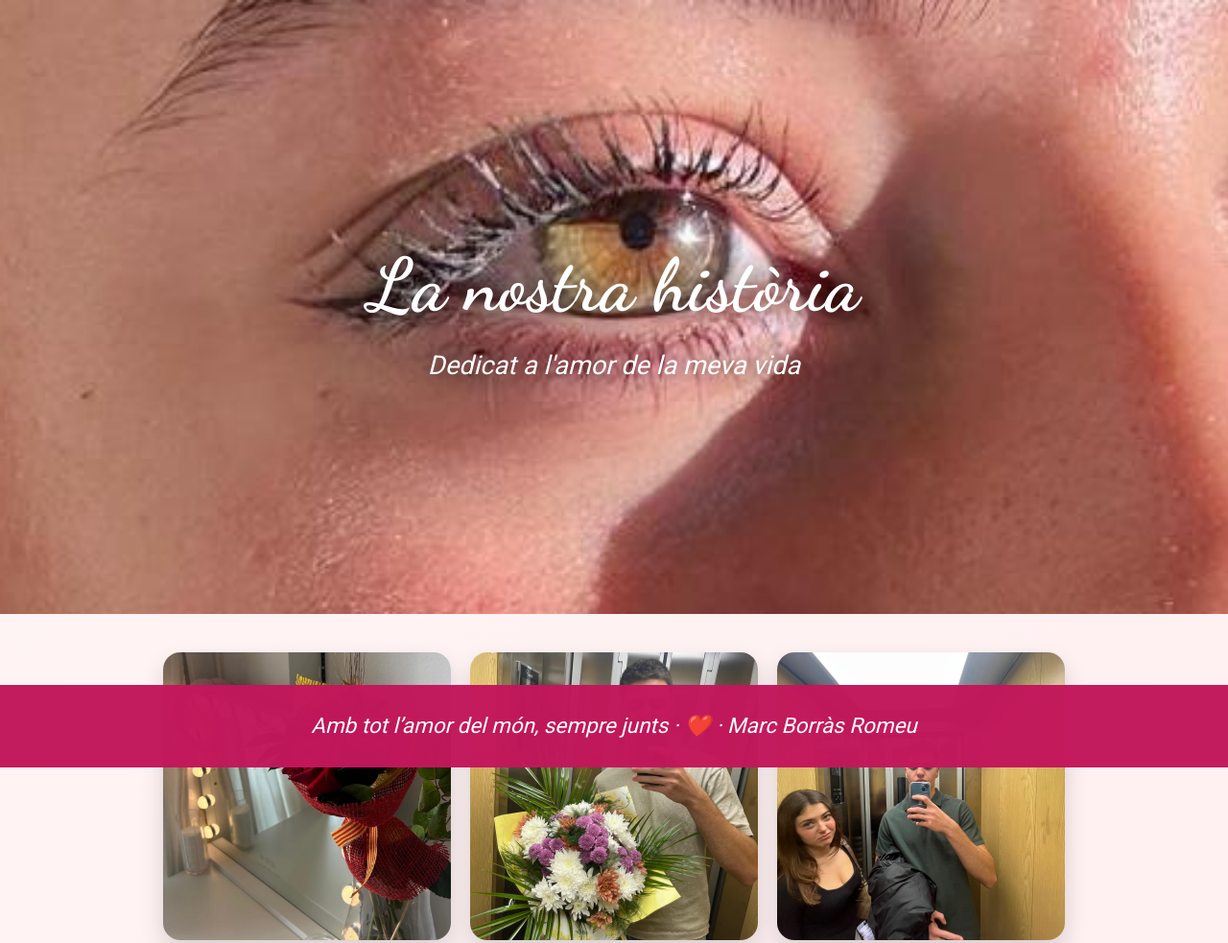
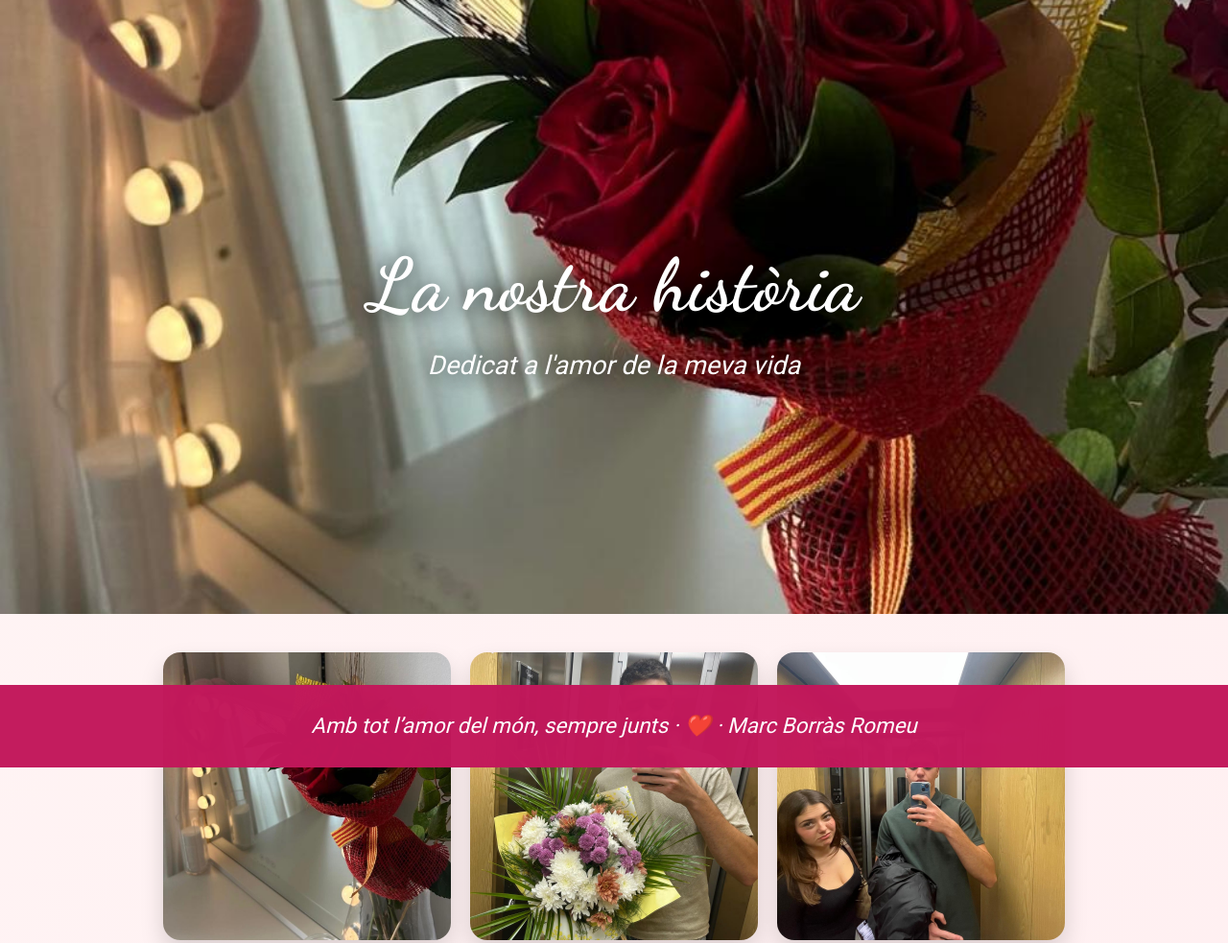
Before and after one commit to marcprogram3/lanostrahistoria, a plain HTML site: page index.html in a window 1280 px wide. Shown: the top 983 px of the page at 96% size. Drawn offline with Linux system fonts and the light colour scheme.

Commit message:
Add files via upload

```diff
--- a/style.css
+++ b/style.css
@@ -12,7 +12,7 @@ body {
 header {
     text-align: center;
     min-height: 80vh;
-    background: url('img/foto-barrasuperior.jpeg') center/cover no-repeat;
+    background: url('img/foto-barrasuperior.jpg') center/cover no-repeat;
     background-color: #ffebee;
     color: white;
     text-shadow: 0 0 25px rgba(0,0,0,0.9);
```
Also changed, not shown: foto-barrasuperior.jpg (added), img/foto-barrasuperior.jpg (added).
